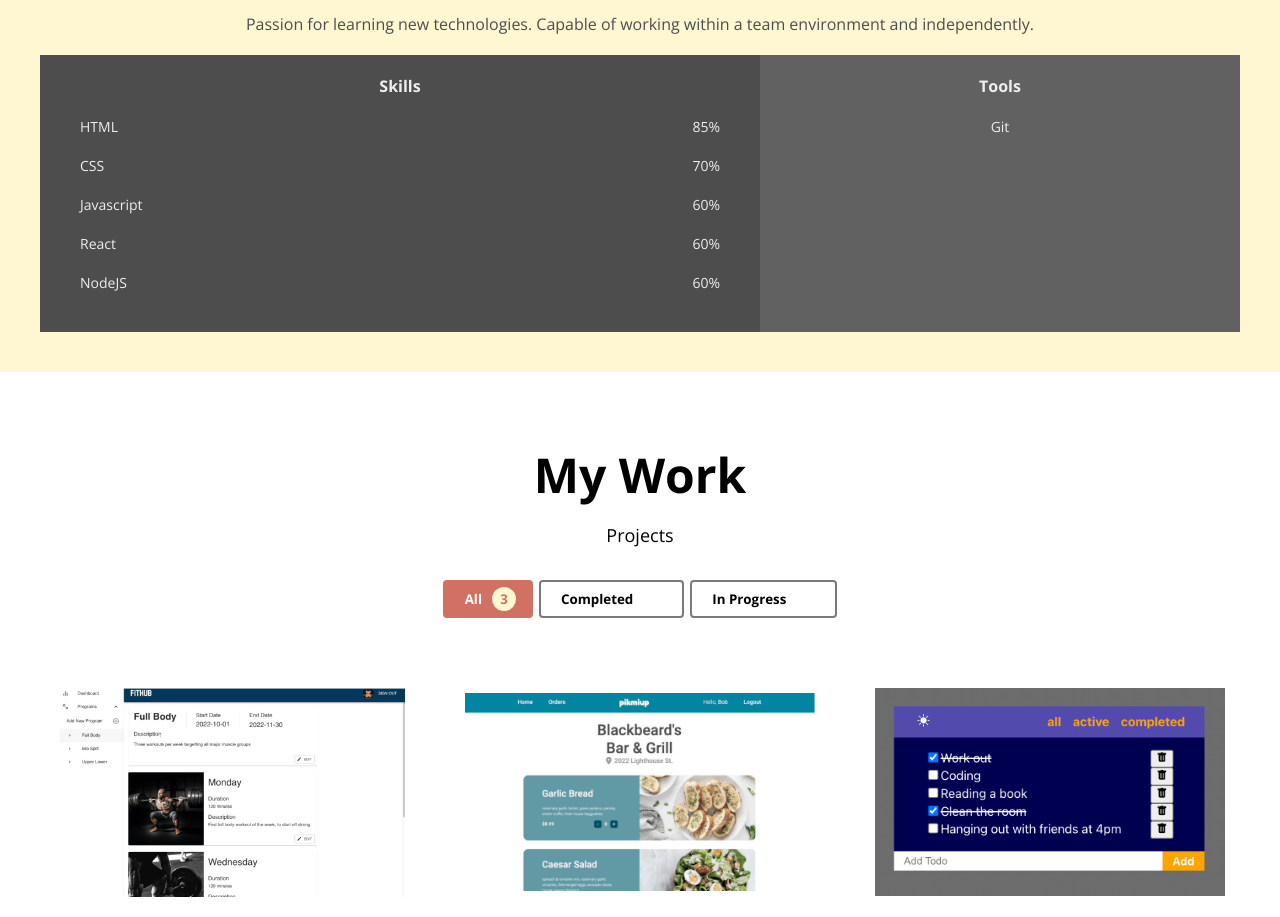
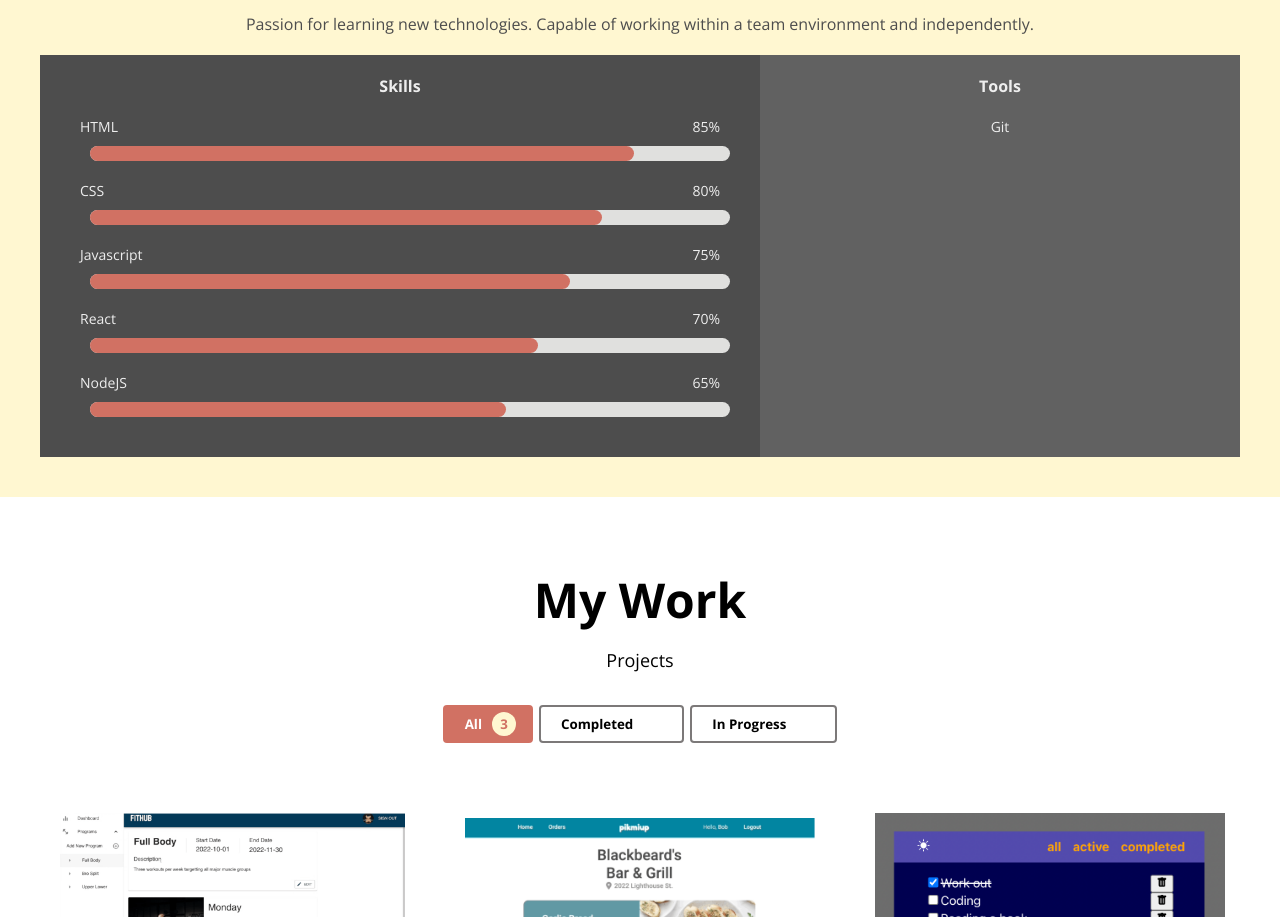
Before and after one commit to minha0817/Portfolio, a React (Create React App) app: page / in a window 1280 px wide. Shown: the part 1427-2344 px from the top of the page. Built offline with nearby package versions, Linux system fonts and the light colour scheme.

Commit message:
JS : Add progress bar

```diff
--- /dev/null
+++ b/src/components/ProgressBar.js
@@ -0,0 +1,38 @@
+import React from "react";
+
+
+export default function ProgressBar(props) {
+
+  const {bgcolor, completed} = props;
+
+  const containerStyles = {
+    height: 15,
+    width: '100%',
+    backgroundColor: "#e0e0de",
+    borderRadius: 50,
+    margin: 10,
+    flexbasis: "60%"
+  }
+
+  const fillerStyles = {
+    height: '100%',
+    width: `${completed}%`,
+    backgroundColor: bgcolor,
+    borderRadius: 'inherit',
+    textAlign: 'right',
+    transition: 'width 2s',
+  }
+
+  const labelStyles = {
+    color: 'white',
+  }
+
+
+  return (
+    <div style={containerStyles}>
+      <div style={fillerStyles}>
+        {/* <span style={labelStyles}>{`${completed}%`}</span> */}
+      </div>
+    </div>
+  )
+}
--- a/src/components/Skill.js
+++ b/src/components/Skill.js
@@ -1,7 +1,46 @@
-import React from "react";
+import React, {useEffect, useState} from "react";
+import "../components/ProgressBar";
+import ProgressBar from "../components/ProgressBar";
 import "../styles/skill.css";
 
+const skills = [
+  {
+    language: "HTML",
+    completed: 85,
+    bgcolor: "#d17163"
+  },
+  {
+    language: "CSS",
+    completed: 80,
+    bgcolor: "#d17163"
+  },
+  {
+    language: "Javascript",
+    completed: 75,
+    bgcolor: "#d17163"
+  },
+  {
+    language: "React",
+    completed: 70,
+    bgcolor: "#d17163"
+  },
+  {
+    language: "NodeJS",
+    completed: 65,
+    bgcolor: "#d17163"
+  }
+];
+
 export default function Skill() {
+
+  const [completed, setCompleted] = useState(0);
+
+  useEffect(() => {
+
+    setInterval(() => setCompleted(Math.floor(Math.random() * 100) + 1), 2000);
+
+  }, []);
+
   return (
     <section id="skills" className="section">
       <h1 className="skill__title">Skills</h1>
@@ -14,36 +53,17 @@ export default function Skill() {
         <div className="skillset__left">
           <span className="skillset__title">Skills</span>
           <div className="skillset__all__left">
-            <div className="languages">
-              <div className="language">
-                <span>HTML</span>
-                <span>85%</span>
+            {skills.map((skill, index) => (
+              <div className="languages">
+                <div className="language">
+                  <span>{skill.language}</span>
+                  <span>{`${skill.completed}%`}</span>
+                </div>
+                <div>
+                  <ProgressBar key={index} bgcolor={skill.bgcolor} completed={skill.completed}/>
+                </div>
               </div>
-            </div>
-            <div className="languages">
-              <div className="language">
-                <span>CSS</span>
-                <span>70%</span>
-              </div>
-            </div>
-            <div className="languages">
-              <div className="language">
-                <span>Javascript</span>
-                <span>60%</span>
-              </div>
-            </div>
-            <div className="languages">
-              <div className="language">
-                <span>React</span>
-                <span>60%</span>
-              </div>
-            </div>
-            <div className="languages">
-              <div className="language">
-                <span>NodeJS</span>
-                <span>60%</span>
-              </div>
-            </div>
+            ))}
           </div>
         </div>
         <div></div>
```
